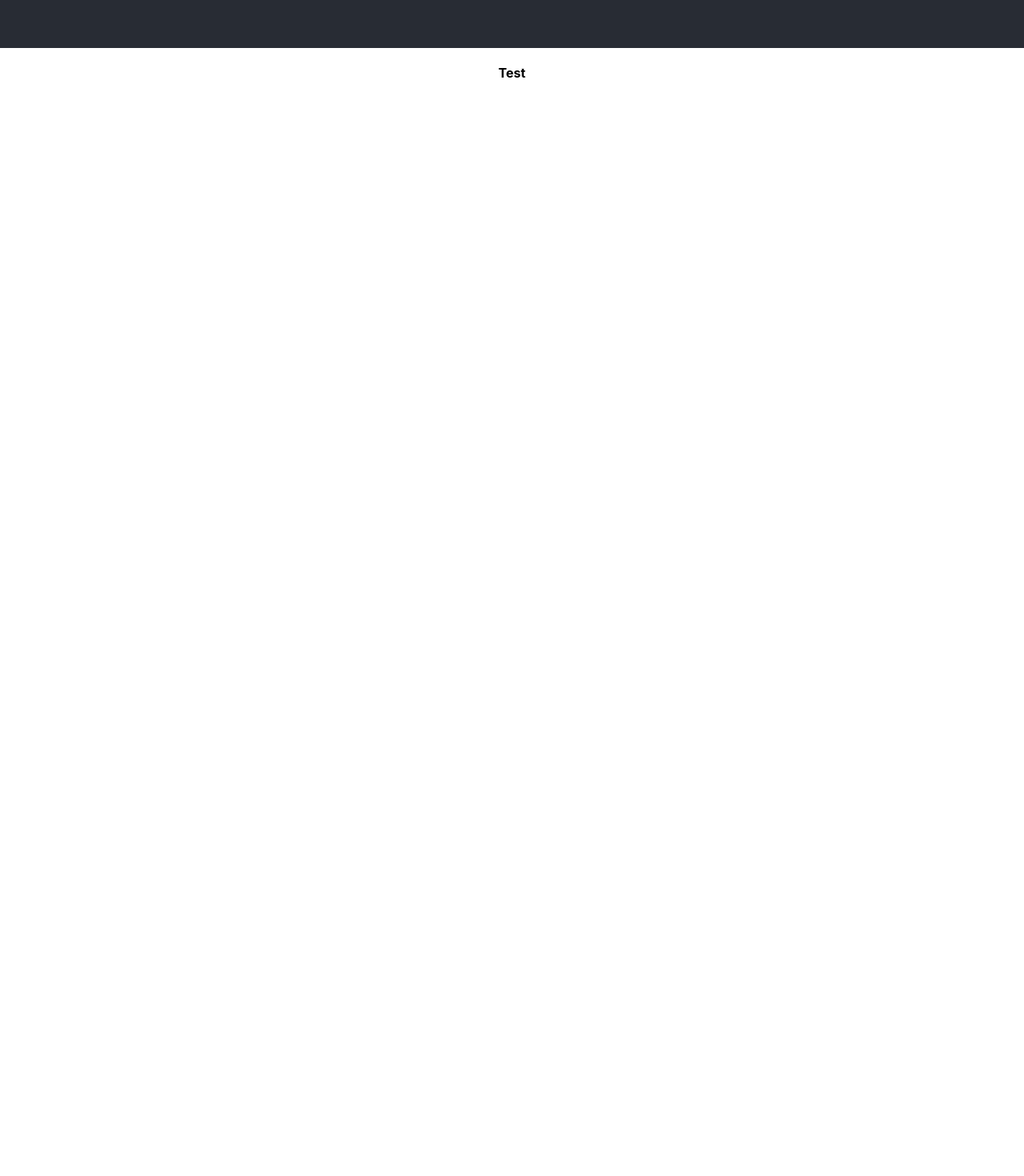
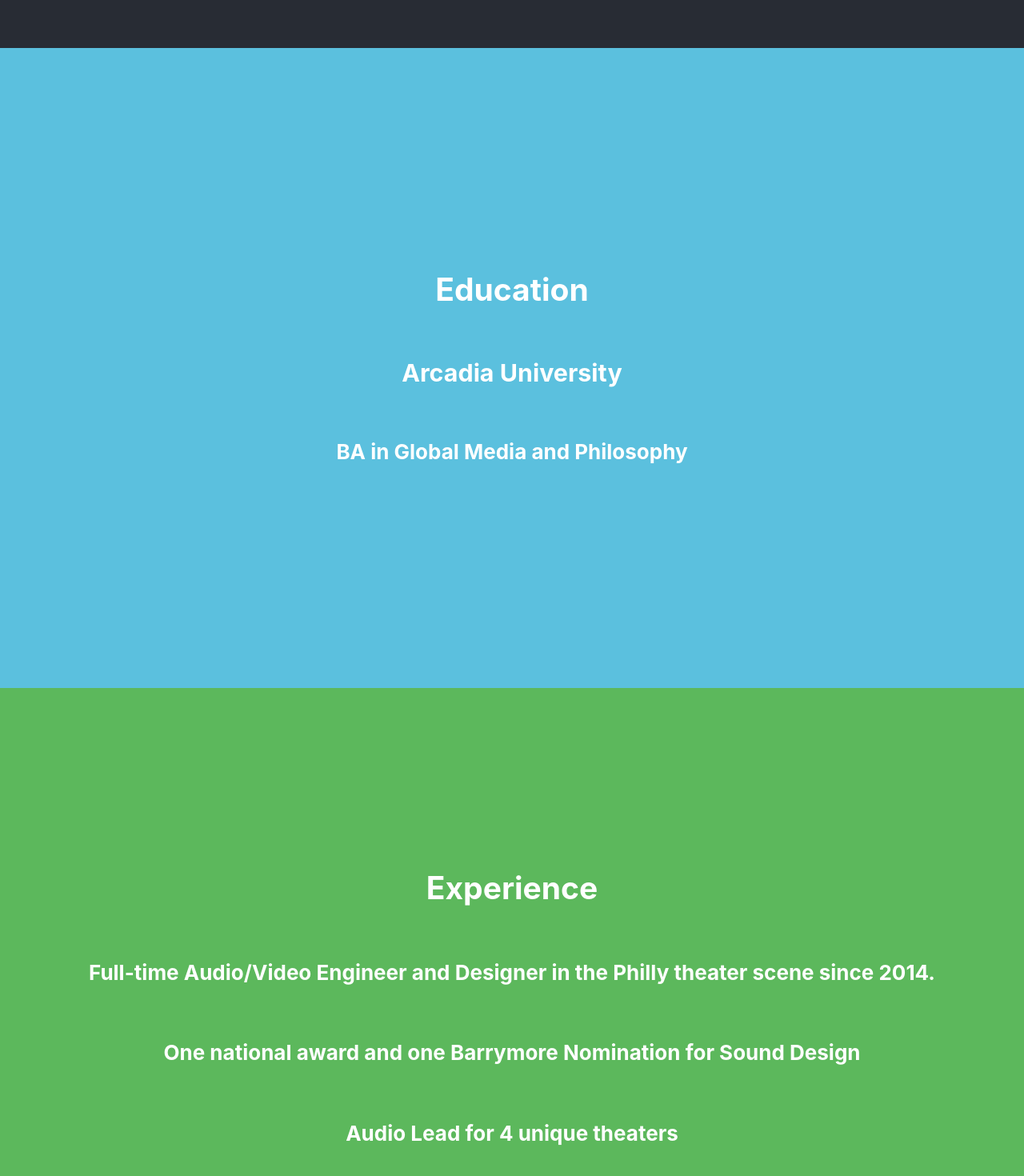
Before and after one commit to zackmckenna/bc, a React (Create React App) app: page / in a window 1280 px wide. Shown: the part 740-2210 px from the top of the page at 80% size. Before the commit the page ends 863 px from the top, so only its background shows below. Built offline with nearby package versions, Linux system fonts and the light colour scheme.

Commit message:
updates to info

```diff
--- a/src/App.css
+++ b/src/App.css
@@ -33,8 +33,19 @@
   color: white;
 }
 
-.Info {
-  background-color: #282c34;
+.Education {
+  background-color: #5bc0de;
+  min-height: 100vh;
+  display: flex;
+  flex-direction: column;
+  align-items: center;
+  justify-content: center;
+  font-size: calc(10px + 2vmin);
+  color: white;
+}
+
+.Experience {
+  background-color: #5cb85c;
   min-height: 100vh;
   display: flex;
   flex-direction: column;
--- a/src/App.js
+++ b/src/App.js
@@ -73,8 +73,17 @@ function App() {
         <Fade show={show}>
           <h2>a <span style={{ color: '#5bc0de' }}>{skill}</span> who <span style={{ color: '#5cb85c' }}>{activity}</span></h2>
         </Fade>      </header>
-      <div>
-        <h4>Test</h4>
+      <div className='Education'>
+        <h2>Education</h2>
+        <h3>Arcadia University</h3>
+        <h4>BA in Global Media and Philosophy</h4>
+
+      </div>
+      <div className='Experience'>
+        <h2>Experience</h2>
+        <h4>Full-time Audio/Video Engineer and Designer in the Philly theater scene since 2014.</h4>
+        <h4>One national award and one Barrymore Nomination for Sound Design</h4>
+        <h4>Audio Lead for 4 unique theaters</h4>
       </div>
     </div>
     </>
```
